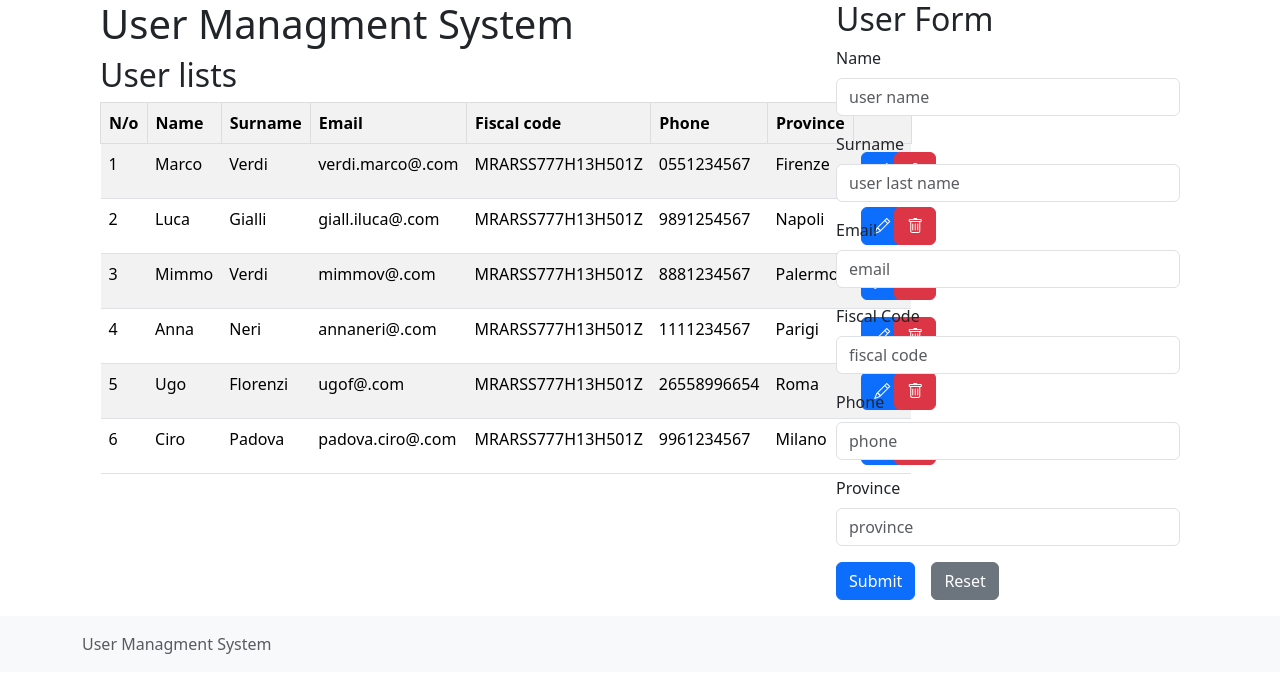
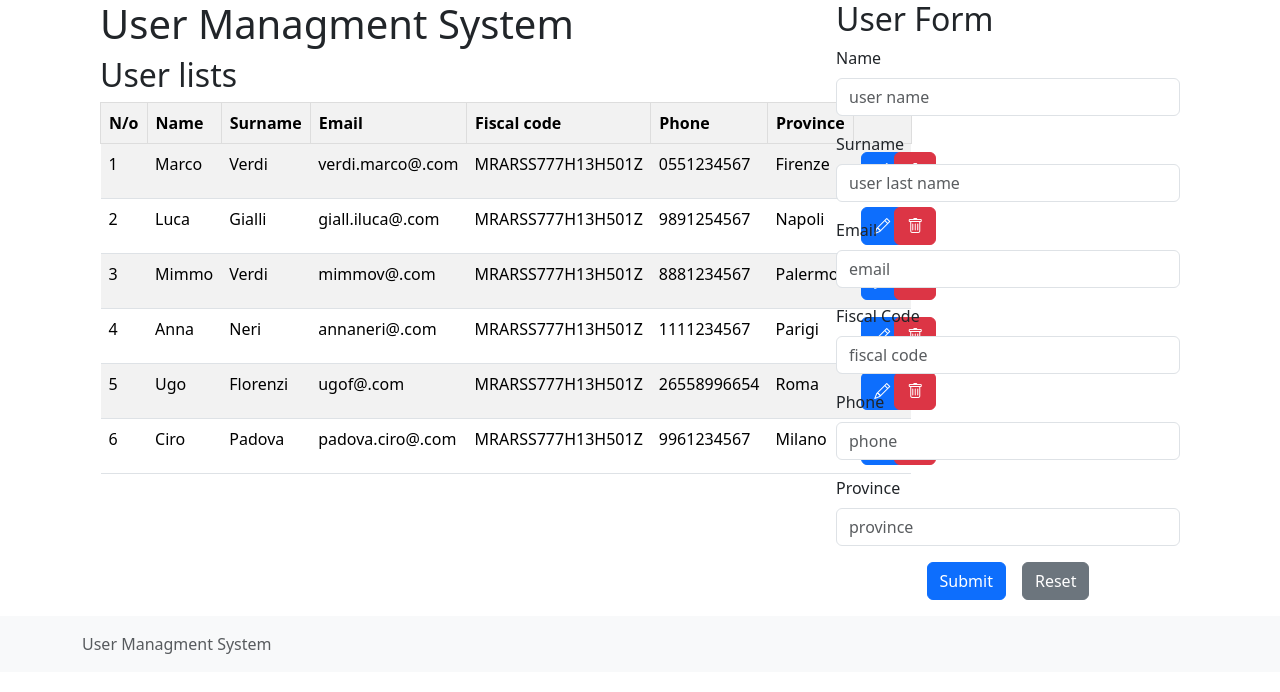
Before and after one commit to alexasfils/NewUseUms, an Angular app: page / in a window 1280 px wide. Both pictures are taken after a click on the button 1055 px from the left and 171 px from the top of the page. Shown: the top 692 px of the page. Built offline with nearby package versions, Linux system fonts and the light colour scheme.

Commit message:
fix css of form buttons

```diff
--- a/src/app/users/user-form/user-form.component.html
+++ b/src/app/users/user-form/user-form.component.html
@@ -23,7 +23,7 @@
         <div><label for="province" class="form-label">Province</label></div>
         <div><input class="form-control" type="text" name="province" id="province" placeholder="province"></div>
     </div>
-    <div class="mb-3 text-senter">
+    <div class="mb-3 text-center">
         <button type="submit" class="btn btn-primary me-2">Submit</button>
         <button type="reset" class="btn btn-secondary ms-2">Reset</button>
     </div>
```
